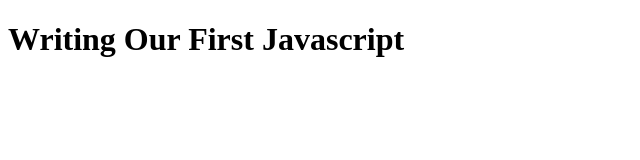
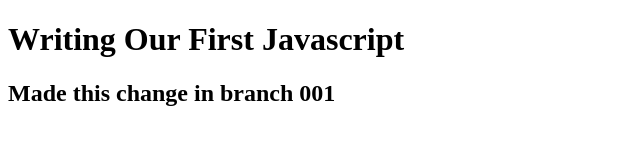
Before and after one commit to jfrancois24/test, a plain HTML site: page index.html in a window 1280 px wide. Shown: the whole page, without its empty margins (0-640 px from the left). Drawn offline with Linux system fonts and the light colour scheme.

Commit message:
inital commit (#1)

```diff
--- a/index.html
+++ b/index.html
@@ -5,5 +5,6 @@
 	</head>
 	<body>
 		<h1>Writing Our First Javascript</h1>
+		<h2>Made this change in branch 001</h2>
 	</body>
 </html>
```
